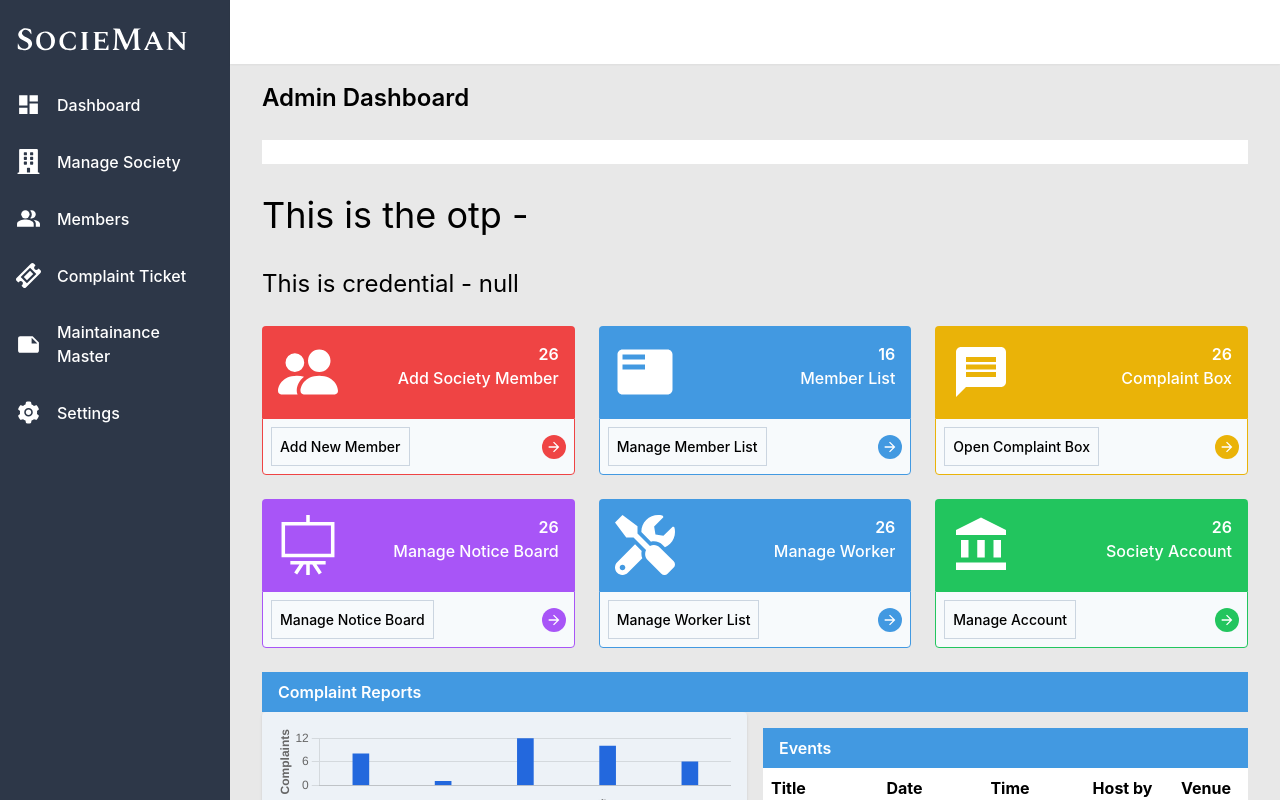
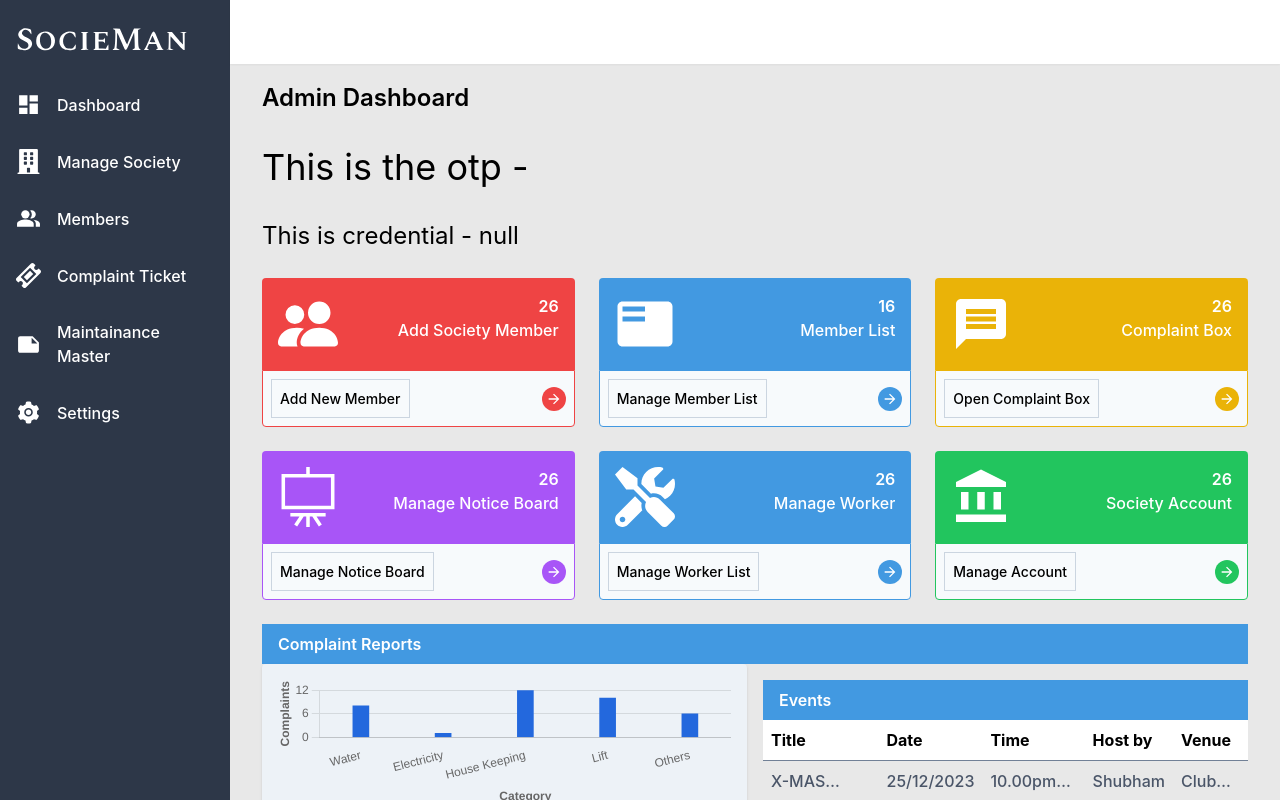
Before and after one commit to Yuvraj210103/Society-Manager, a Next.js app: page / in a window 1280 px wide. Shown: the top 800 px of the page. Built offline with nearby package versions, Linux system fonts and the light colour scheme.

Commit message:
chore: test webOtp without input field

```diff
--- a/src/components/dashboard/index.tsx
+++ b/src/components/dashboard/index.tsx
@@ -16,10 +16,10 @@ const Dashboard = () => {
   const [credential, setCredential] = useState<Credential | null>(null);
   useEffect(() => {
     if ("OTPCredential" in window) {
-      const input = document.querySelector(
+      /* const input = document.querySelector(
         'input[autocomplete="one-time-code"]'
       ) as HTMLInputElement;
-      console.log("coming inside");
+      console.log("coming inside"); */
       const ac = new AbortController();
       navigator.credentials
         .get({
@@ -29,7 +29,7 @@ const Dashboard = () => {
         .then((otp) => {
           setCredential(otp);
           setOtpReceived(otp?.code || "not received");
-          input.value = otp?.code || "not recevived";
+          //input.value = otp?.code || "not recevived";
           alert(otp?.code);
         })
         .catch((err) => {
@@ -43,7 +43,7 @@ const Dashboard = () => {
     <div className="flex flex-col gap-6 w-full">
       <div className="font-semibold text-lg md:text-2xl">Admin Dashboard</div>
 
-      <input type="text" inputMode="numeric" autoComplete="one-time-code" />
+      {/* <input type="text" inputMode="numeric" autoComplete="one-time-code" /> */}
       <div className="text-4xl">This is the otp - {otpReceived}</div>
 
       <div className="text-2xl">This is credential - {String(credential)}</div>
```
